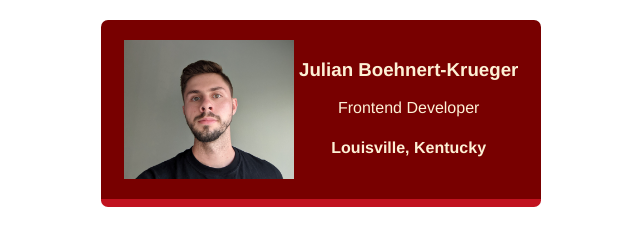
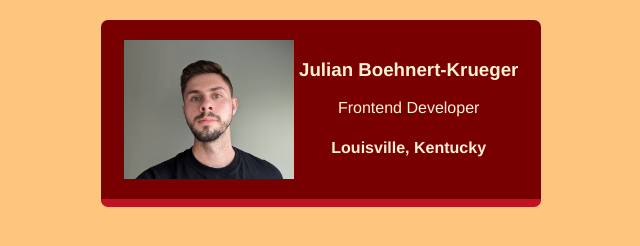
Before and after one commit to Jewlun/businessCard, a website built with Vite: page index.html in a window 1280 px wide. Shown: the whole page, without its empty margins (319-959 px from the left). Built offline with nearby package versions, Linux system fonts and the light colour scheme.

Commit message:
backgroundcolorChange

```diff
--- a/styles.css
+++ b/styles.css
@@ -5,7 +5,8 @@ body {
     Find a web safe font you like, and add it
     to your card.
     */
-    font-family:'Franklin Gothic Medium', 'Arial Narrow', Arial, sans-serif
+    font-family:'Franklin Gothic Medium', 'Arial Narrow', Arial, sans-serif;
+    background-color: rgb(254, 197, 127);
 }
 
 .avatar {
```
